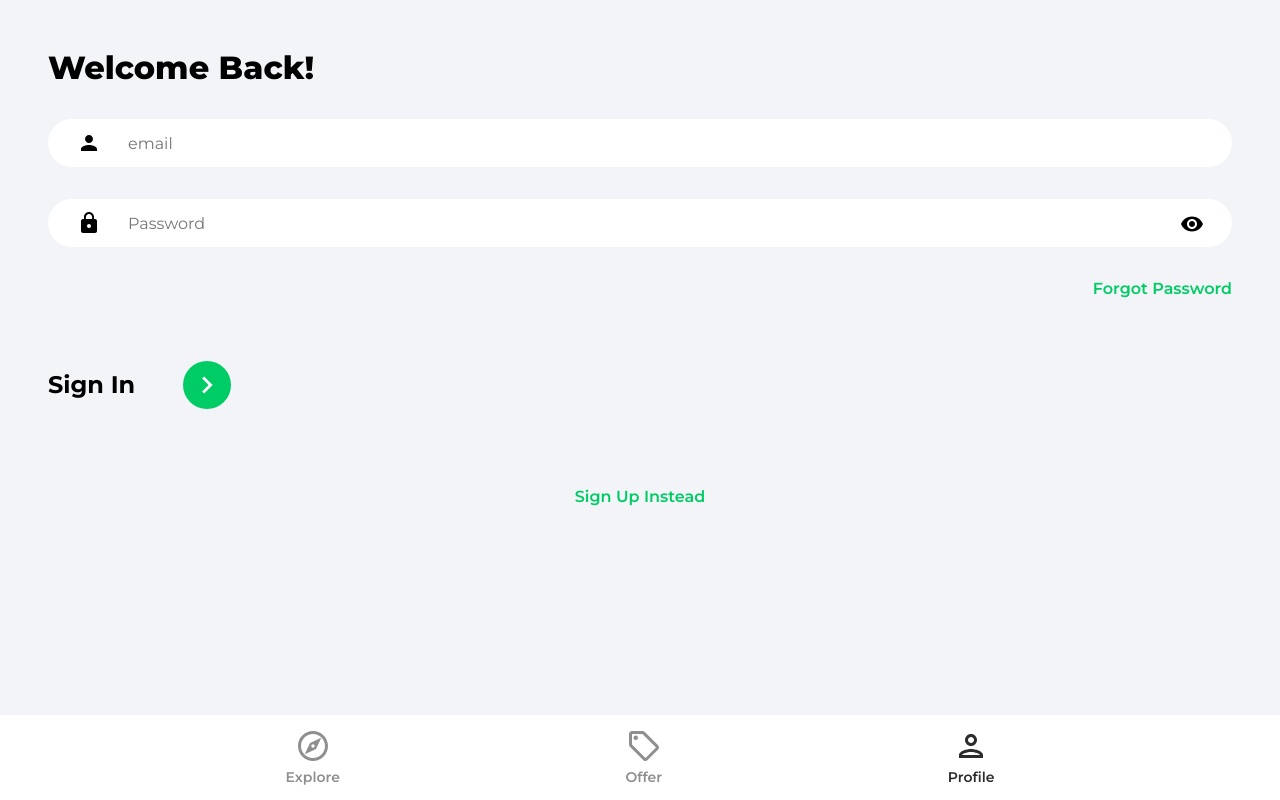
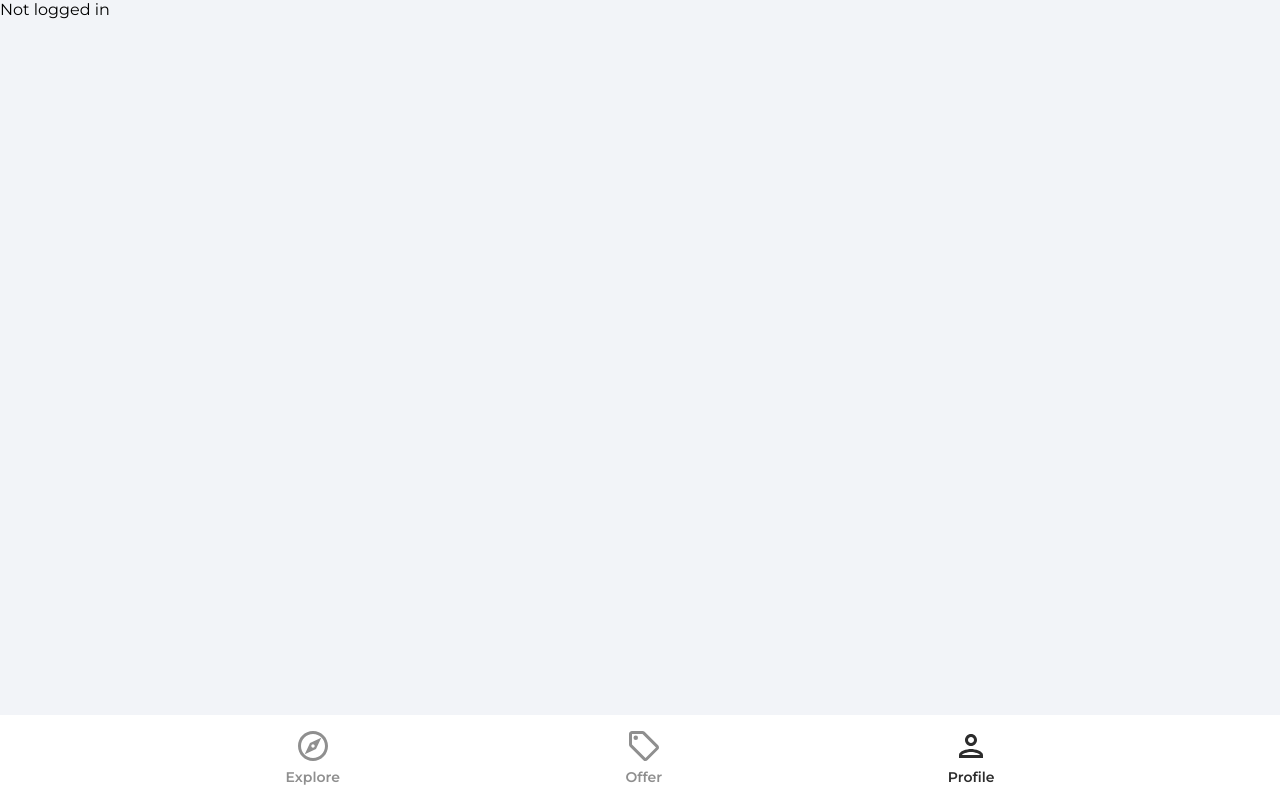
Before and after one commit to KyleHouston84/house-marketplace, a React (Create React App) app: page /profile in a window 1280 px wide. Built offline with nearby package versions, Linux system fonts and the light colour scheme.

Commit message:
Added user sign in with email and password, and initial Profile page commit

```diff
--- a/src/App.js
+++ b/src/App.js
@@ -14,7 +14,7 @@
         <Routes>
           <Route path='/' element={<Explore />} />;
           <Route path='/offers' element={<Offers />} />;
-          <Route path='/profile' element={<SignIn />} />;
+          <Route path='/profile' element={<Profile />} />;
           <Route path='/sign-in' element={<SignIn />} />;
           <Route path='/sign-up' element={<SignUp />} />;
           <Route path='/forgot-password' element={<ForgotPassword />} />;
--- a/src/pages/Profile.jsx
+++ b/src/pages/Profile.jsx
@@ -1,9 +1,15 @@
+import { useState, useEffect } from 'react';
+import { getAuth } from 'firebase/auth';
+
 function Profile() {
-  return (
-    <div>
-      <h1>Profile</h1>
-    </div>
-  )
+  const [user, setUser] = useState(null);
+
+  const auth = getAuth();
+  useEffect(() => {
+    setUser(auth.currentUser);
+  }, []);
+
+  return user ? <h1>{user.displayName}</h1> : 'Not logged in'
 }
 
 export default Profile
--- a/src/pages/SignIn.jsx
+++ b/src/pages/SignIn.jsx
@@ -1,7 +1,9 @@
 import { useState } from 'react';
 import { Link, useNavigate } from 'react-router-dom';
+import { getAuth, signInWithEmailAndPassword } from 'firebase/auth';
 import { ReactComponent as ArrowRightIcon } from '../assets/svg/keyboardArrowRightIcon.svg';
 import visibilityIcon  from '../assets/svg/visibilityIcon.svg';
+import { connectFirestoreEmulator } from 'firebase/firestore';
 
 function SignIn() {
   const [showPassword, setShowPassword] = useState(false);
@@ -12,6 +14,22 @@
   const {email, password} = formData;
 
   const navigate = useNavigate();
+
+  const onSubmit = async (e) => {
+    e.preventDefault();
+
+    try {
+      const auth = getAuth();
+
+      const userCredential = await signInWithEmailAndPassword(auth, email, password);
+
+      if (userCredential.user) {
+        navigate('/');
+      }
+    } catch (error) {
+      console.log(error);
+    }
+  }
 
   const onChange = (e) => {
     setFormData((prevState) => ({
@@ -30,7 +48,7 @@
         </header>
 
         <main>
-          <form>
+          <form onSubmit={onSubmit}>
             <input type="email" className="emailInput" placeholder='email' id='email' value={email} onChange={onChange}/>
             <div className="passwordInputDiv">
               <input type={showPassword ? 'text' : 'password'} className='passwordInput' placeholder='Password' id='password' value={password} onChange={onChange}/>
```
